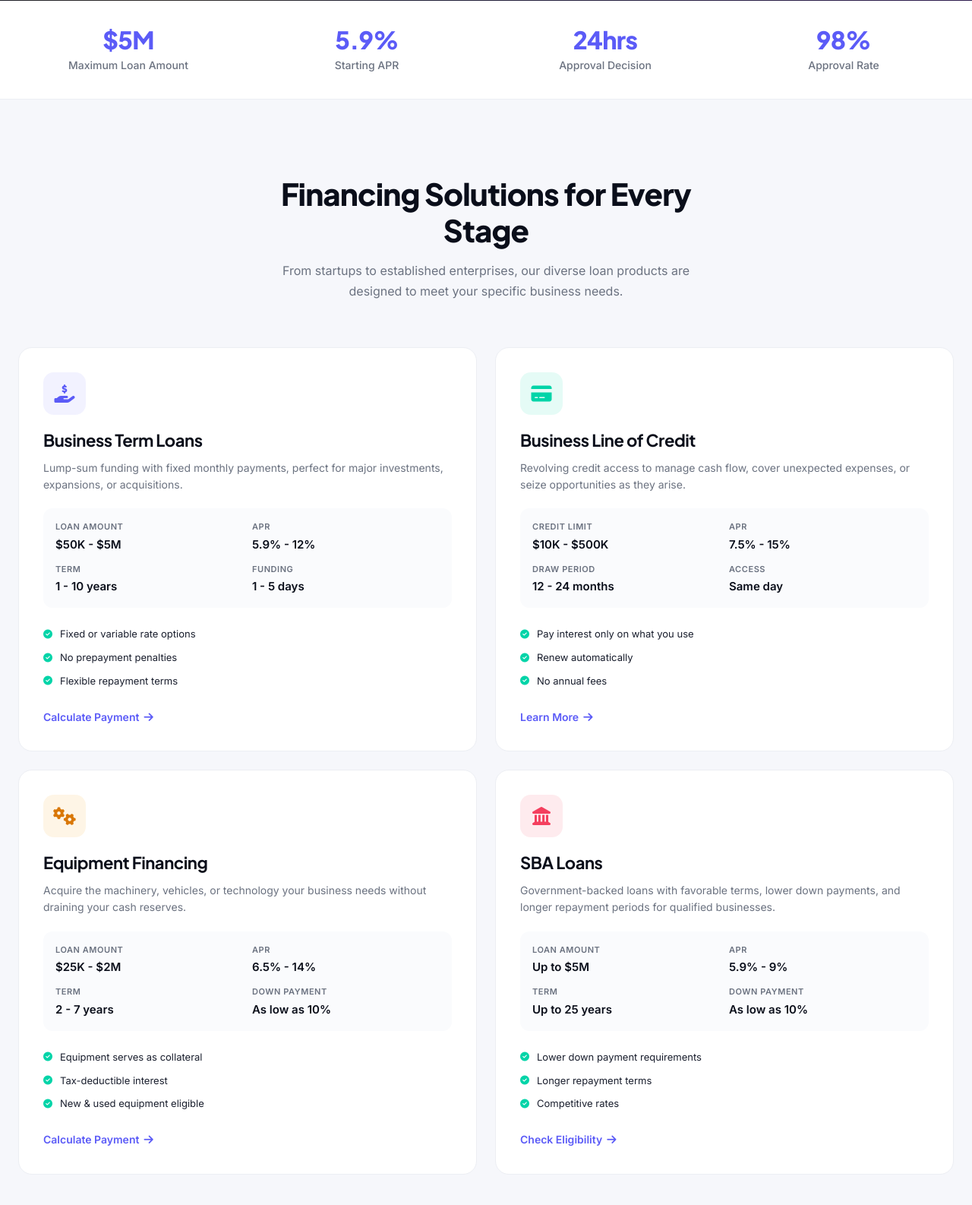
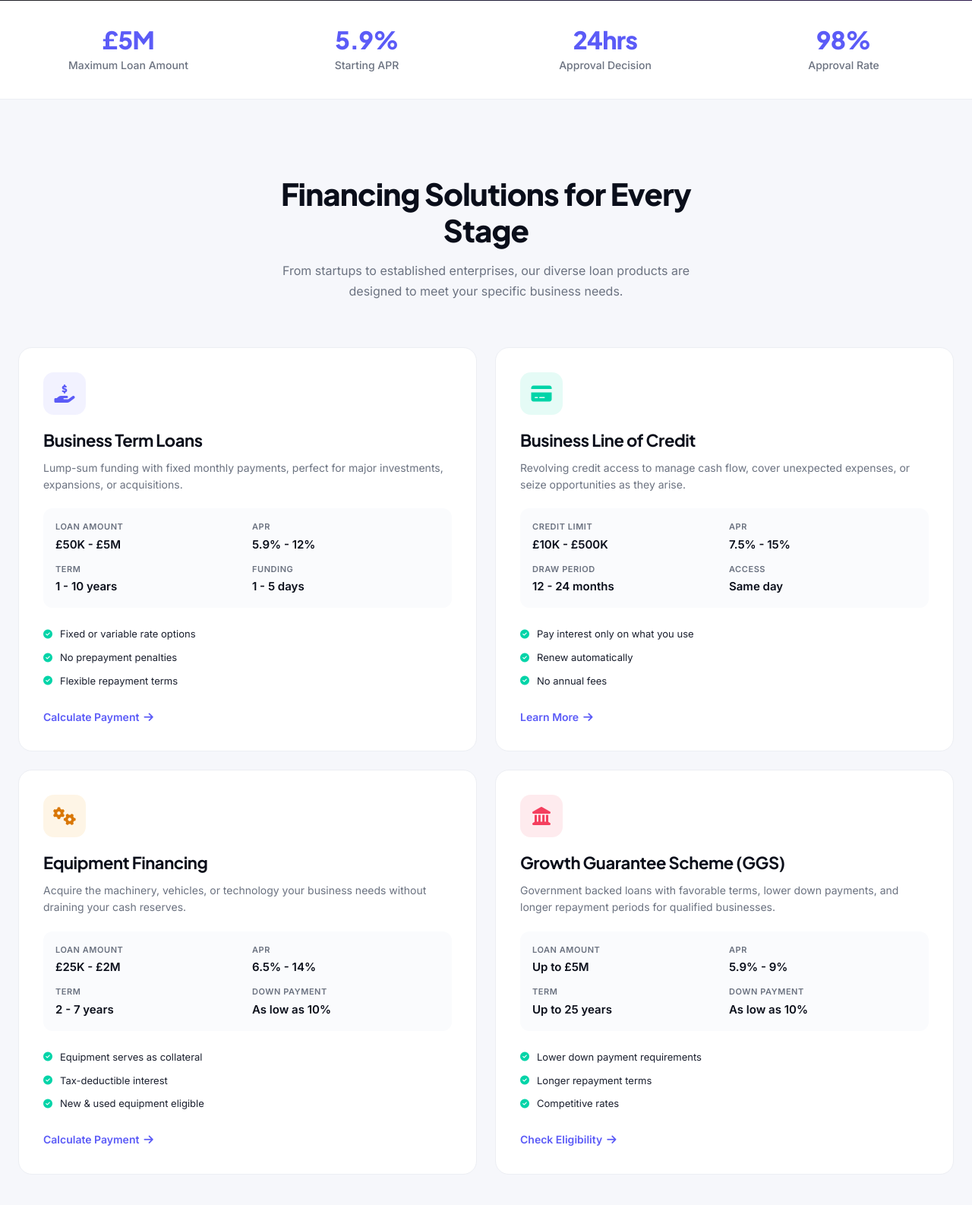
Before and after one commit to moorephilip957/weatherbys, a Django app: page /loans/ in a window 1280 px wide. Shown: the part 607-2193 px from the top of the page at 76% size. Run offline with Django 5.2, Linux system fonts and the light colour scheme.

Commit message:
fixed all the typo errors he pouinted oput

```diff
--- a/base/settings.py
+++ b/base/settings.py
@@ -198,7 +198,7 @@ MESSAGE_TAGS = {
 }
 
 
-PWA_APP_NAME = "Weatherbys Racing Bank"
+PWA_APP_NAME = "Pinnacle Private Bank"
 PWA_APP_DESCRIPTION = "A Global Standard in Modern Finance"
 PWA_APP_THEME_COLOR = "#14202e"
 PWA_APP_BACKGROUND_COLOR = "#ffffff"
--- a/templates/customers/apply_card.html
+++ b/templates/customers/apply_card.html
@@ -50,7 +50,7 @@
 
                     <div class="preview-card platinum" id="previewCard">
                         <span class="pc-tier" id="previewTier">PLATINUM</span>
-                        <span class="pc-brand">W.R.B</span>
+                        <span class="pc-brand">P.P.B</span>
                         <div class="pc-chip"></div>
                         <div class="pc-num">•••• •••• •••• ••••</div>
                         <div class="pc-bottom">
--- a/templates/customers/dashboard.html
+++ b/templates/customers/dashboard.html
@@ -238,7 +238,7 @@
     </div>
 
     <!-- Savings -->
-    <div class="card-x savings-card">
+    <!-- <div class="card-x savings-card">
         <div class="card-head">
             <div>
                 <div class="card-title">Savings goals</div>
@@ -285,7 +285,7 @@
             </div>
             <div class="goal-bar"><div class="fill" style="width: 27%; background: linear-gradient(90deg, #F59E0B, #D97706);"></div></div>
         </div>
-    </div>
+    </div> -->
 
     <!-- Spending Breakdown -->
     <div class="card-x spend-card">
--- a/templates/customers/settings.html
+++ b/templates/customers/settings.html
@@ -438,7 +438,7 @@
                 <span>Contact Support</span>
             </a>
             <span class="nhc-alt">
-                Or email us at <a href="mailto:support@hampdensbank.com">support@hampdensbank.com</a>
+                Or email us at <a href="mailto:support@pinnaclepbonline.com">support@pinnaclepbonline.com</a>
             </span>
         </div>
 
--- a/templates/email_templates/base.html
+++ b/templates/email_templates/base.html
@@ -87,7 +87,7 @@
                                 &copy; {% now "Y" %} PinnaclePB. All rights reserved.
                             </p>
                             <p style="margin: 0 0 16px 0; font-size: 12px; color: #9CA3AF; line-height: 1.5;" class="dark-muted">
-                                123 Financial District, New York, NY 10005, USA
+                                Sanders Road, Wellingborrow NN8 4BXY United Kingdom
                             </p>
                             <p style="margin: 0; font-size: 12px; color: #9CA3AF;">
                                 <a href="https://pinnaclepbonline.com/privacy" style="color: #5B5BF7; text-decoration: none;">Privacy Policy</a>
--- a/templates/frontend2/loans.html
+++ b/templates/frontend2/loans.html
@@ -2,7 +2,7 @@
 {% load static %}
 {% block title %}Business Loans | PinnaclePB{% endblock %}
 
-{% block meta_description %}Fuel your business growth with PinnaclePB's flexible business loans. Get up to $5M in funding with rates starting at 5.9% APR and 24-hour approvals.{% endblock %}
+{% block meta_description %}Fuel your business growth with PinnaclePB's flexible business loans. Get up to £5M in funding with rates starting at 5.9% APR and 24-hour approvals.{% endblock %}
 
 {% block extra_css %}
 <link rel="stylesheet" href="{% static 'frontends/components/home.css' %}">
@@ -603,7 +603,7 @@
     <div class="container loans-hero-content">
         <div class="loans-hero-text">
             <h1>Fuel your business <span>growth</span></h1>
-            <p>Access flexible funding solutions from $10,000 to $5 million. Whether you're expanding operations, purchasing equipment, or managing cash flow, we have the capital to power your next move.</p>
+            <p>Access flexible funding solutions from £10,000 to £5 million. Whether you're expanding operations, purchasing equipment, or managing cash flow, we have the capital to power your next move.</p>
             <div class="hero-btns" style="display: flex; gap: 16px; justify-content: flex-start;">
                 <a href="#calculator" class="btn btn-primary">Calculate Your Loan <i class="fas fa-arrow-right"></i></a>
                 <a href="{% url 'frontend:contact' %}" class="btn btn-outline">Speak to an Advisor</a>
@@ -634,7 +634,7 @@
     <div class="container">
         <div class="trust-bar-grid">
             <div class="trust-item">
-                <h3>$5M</h3>
+                <h3>£5M</h3>
                 <p>Maximum Loan Amount</p>
             </div>
             <div class="trust-item">
@@ -669,7 +669,7 @@
                 <div class="pc-details">
                     <div class="pc-detail">
                         <span class="pc-detail-label">Loan Amount</span>
-                        <span class="pc-detail-value">$50K - $5M</span>
+                        <span class="pc-detail-value">£50K - £5M</span>
                     </div>
                     <div class="pc-detail">
                         <span class="pc-detail-label">APR</span>
@@ -700,7 +700,7 @@
                 <div class="pc-details">
                     <div class="pc-detail">
                         <span class="pc-detail-label">Credit Limit</span>
-                        <span class="pc-detail-value">$10K - $500K</span>
+                        <span class="pc-detail-value">£10K - £500K</span>
                     </div>
                     <div class="pc-detail">
                         <span class="pc-detail-label">APR</span>
@@ -731,7 +731,7 @@
                 <div class="pc-details">
                     <div class="pc-detail">
                         <span class="pc-detail-label">Loan Amount</span>
-                        <span class="pc-detail-value">$25K - $2M</span>
+                        <span class="pc-detail-value">£25K - £2M</span>
                     </div>
                     <div class="pc-detail">
                         <span class="pc-detail-label">APR</span>
@@ -757,12 +757,12 @@
             <!-- SBA Loans -->
             <div class="product-card">
                 <div class="pc-icon"><i class="fas fa-landmark"></i></div>
-                <h3>SBA Loans</h3>
-                <p class="pc-desc">Government-backed loans with favorable terms, lower down payments, and longer repayment periods for qualified businesses.</p>
+                <h3> Growth Guarantee Scheme (GGS)</h3>
+                <p class="pc-desc">Government backed loans with favorable terms, lower down payments, and longer repayment periods for qualified businesses.</p>
                 <div class="pc-details">
                     <div class="pc-detail">
                         <span class="pc-detail-label">Loan Amount</span>
-                        <span class="pc-detail-value">Up to $5M</span>
+                        <span class="pc-detail-value">Up to £5M</span>
                     </div>
                     <div class="pc-detail">
                         <span class="pc-detail-label">APR</span>
@@ -835,7 +835,7 @@
             <div class="calc-row">
                 <label>
                     <span>Loan Amount</span>
-                    <span class="value-display" id="loanAmountDisplay">$100,000</span>
+                    <span class="value-display" id="loanAmountDisplay">£100,000</span>
                 </label>
                 <input type="range" class="calc-range" id="loanAmount" min="10000" max="5000000" step="5000" value="100000">
             </div>
@@ -862,15 +862,15 @@
             <div class="calc-results">
                 <div class="calc-result-row">
                     <span class="calc-result-label">Monthly Payment</span>
-                    <span class="calc-result-value highlight" id="monthlyPayment">$2,004</span>
+                    <span class="calc-result-value highlight" id="monthlyPayment">£2,004</span>
                 </div>
                 <div class="calc-result-row">
                     <span class="calc-result-label">Total Interest</span>
-                    <span class="calc-result-value" id="totalInterest">$20,225</span>
+                    <span class="calc-result-value" id="totalInterest">£20,225</span>
                 </div>
                 <div class="calc-result-row">
                     <span class="calc-result-label">Total Cost of Loan</span>
-                    <span class="calc-result-value" id="totalCost">$120,225</span>
+                    <span class="calc-result-value" id="totalCost">£120,225</span>
                 </div>
             </div>
 
@@ -988,7 +988,7 @@
                 </div>
                 <div class="faq-answer">
                     <div class="faq-answer-content">
-                        It depends on the loan type and amount. Equipment financing uses the equipment itself as collateral. SBA loans typically require collateral for larger amounts. For term loans under $250K, we often offer unsecured options for qualified borrowers. Our team will discuss the best structure for your specific situation.
+                        It depends on the loan type and amount. Equipment financing uses the equipment itself as collateral. SBA loans typically require collateral for larger amounts. For term loans under £250K, we often offer unsecured options for qualified borrowers. Our team will discuss the best structure for your specific situation.
                     </div>
                 </div>
             </div>
@@ -1046,8 +1046,8 @@ document.addEventListener('DOMContentLoaded', () => {
 
         // Update displays
         loanAmountDisplay.textContent = formatCurrency(P);
-        loanTermDisplay.textContent = `${years} ${years === 1 ? 'year' : 'years'}`;
-        interestRateDisplay.textContent = `${annualRate.toFixed(1)}%`;
+        loanTermDisplay.textContent = `£{years} £{years === 1 ? 'year' : 'years'}`;
+        interestRateDisplay.textContent = `£{annualRate.toFixed(1)}%`;
 
         // PMT formula: P * (r(1+r)^n) / ((1+r)^n - 1)
         let monthlyPayment;
```
Also changed, not shown: templates/customers/download_app.html (+5 -5 lines), templates/customers/transaction/create_deposit.html (+4 -4 lines), templates/frontend2/index.html (+5 -5 lines).
